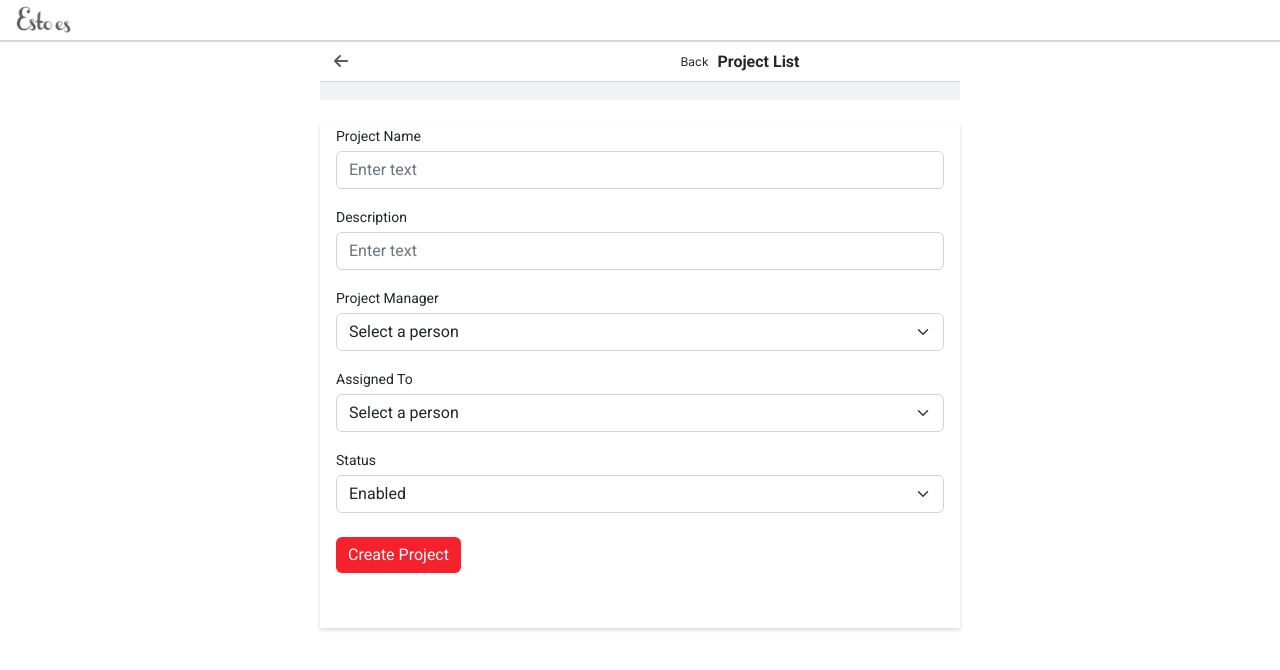
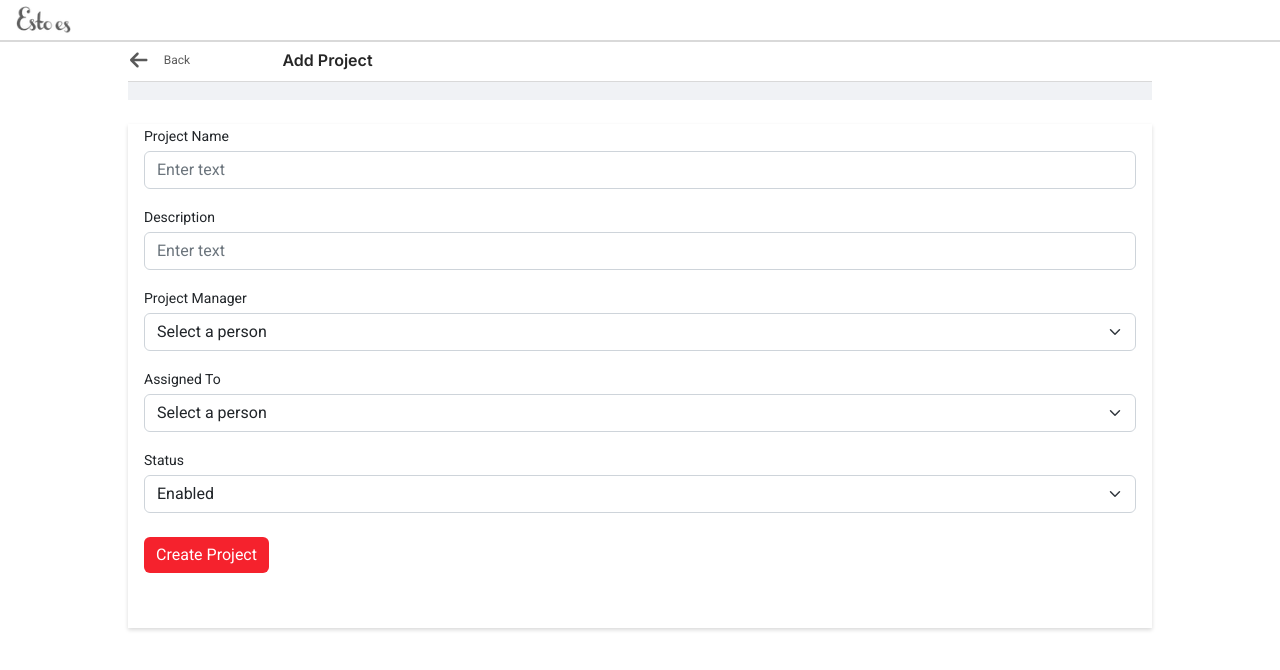
Before and after one commit to emiESPZ/estoes, a React (Create React App) app: page /create in a window 1280 px wide. Shown: the top 670 px of the page. Built offline with nearby package versions, Linux system fonts and the light colour scheme; the HTML template or start-up script is replaced by a standard one.

Commit message:
corrigiendo errores de responsive

```diff
--- a/src/components/NavBar.css
+++ b/src/components/NavBar.css
@@ -28,19 +28,6 @@
   margin-bottom: auto;
 }
 
-.back-text {
-  width: 28px;
-  height: 22px;
-  font-family: 'Inter', sans-serif;
-  font-style: normal;
-  font-weight: 400;
-  font-size: 12px;
-  color: rgba(0, 0, 0, 0.65);
-  margin-top: 10px;
-  margin-bottom: auto;
-  margin-left: 14px;
-}
-
 .nav-text {
   width: 100%;
   height: 40px;
@@ -60,7 +47,3 @@
   text-align: center;
   align-items: center;
 }
-
-.arrow {
-  margin-left: 16px;
-}
--- a/src/pages/AddProject.css
+++ b/src/pages/AddProject.css
@@ -31,31 +31,65 @@
   margin-bottom: auto;
 }
 
-.back-text {
-  font-family: 'Inter', sans-serif;
-  font-style: normal;
-  font-weight: 400;
-  font-size: 12px;
-  color: rgba(0, 0, 0, 0.65);
-  margin-top: 10px;
-  margin-bottom: auto;
-  margin-left: 110px;
-}
-
 .nav-text {
   width: 100%;
   height: 40px;
   background: #ffffff;
   box-shadow: inset 0px -1px 0px #d9d9d9;
 }
+
 .arrow {
   color: rgba(0, 0, 0, 0.65);
+  position: absolute;
+  margin-left: 18px;
+  right: 16.67%;
+  top: 50px;
+  bottom: 17.59%;
+}
+.edit-project {
+  position: absolute;
+  width: 91px;
+  height: 32px;
+  left: 90px;
+  top: 44px;
+
+  font-family: 'Inter', sans-serif;
+  font-style: normal;
+  font-weight: 600;
+  font-size: 16px;
+  line-height: 32px;
+  color: rgba(0, 0, 0, 0.85);
+}
+.back-text {
+  position: absolute;
+  width: 30px;
+  height: 22px;
+  margin-left: 12px;
+  margin-top: 10px;
+
+  /* @font-size-sm: 12px */
+
+  font-family: 'Inter', sans-serif;
+  font-style: normal;
+  font-weight: 400;
+  font-size: 12px;
+  line-height: 22px;
 }
 
-@media (min-width: 700px) {
+@media (min-width: 425px) {
   .projectsContainer {
-    width: 50%;
+    width: 80%;
     margin-left: auto;
+
     margin-right: auto;
   }
+  .arrow {
+    margin-left: 10%;
+  }
+  .back-text {
+    margin-left: 10%;
+  }
+  .edit-project {
+    margin-left: 15%;
+  }
 }
--- a/src/pages/AddProject.jsx
+++ b/src/pages/AddProject.jsx
@@ -62,33 +62,27 @@ const AddProject = () => {
   return (
     <>
       <div className='projectsContainer' key={formData.projectId}>
-        <div className='nav-text container'>
+        <div className='nav-text'>
           <Link to='/'>
             <FontAwesomeIcon
               className='arrow'
-              style={{ marginLeft: '2px' }}
+              style={{ fontSize: '20px' }}
               icon={faArrowLeft}
             />
           </Link>
-          <Link style={{ textDecoration: 'none' }} to='/'>
-            <p className='add-project-text'>
-              <p
-                style={{
-                  marginLeft: '-26rem',
-                  fontFamily: 'Inter',
-                  fontStyle: 'normal',
-                  fontWeight: '400',
-                  fontSize: '12px',
-                  marginTop: '0.9rem',
-                }}
-              >
-                Back
-              </p>
-              <p style={{ marginTop: '-2.3rem', marginLeft: '-18rem' }}>
-                Project List
-              </p>
-            </p>
-          </Link>
+
+          <div className='text-nav'>
+            <Link
+              className='back-text'
+              style={{ textDecoration: 'none' }}
+              to='/'
+            >
+              <p>Back</p>
+            </Link>
+            <Link style={{ textDecoration: 'none' }} to='/'>
+              <p className='edit-project'>Add Project</p>
+            </Link>
+          </div>
         </div>
         <div className='separadorGrueso'></div>
         <Form className='mt-4 form' onSubmit={handleSubmit}>
--- a/src/pages/EditProject.css
+++ b/src/pages/EditProject.css
@@ -13,7 +13,7 @@
   box-shadow: 0px 2px 4px rgba(0, 0, 0, 0.15);
 }
 
-.add-project-text {
+/* .text-nav {
   font-family: 'Inter', sans-serif;
   font-style: normal;
   font-weight: 600;
@@ -21,34 +21,47 @@
   color: rgba(0, 0, 0, 0.85);
   margin-top: 7px;
   margin-bottom: auto;
+  display: inline-block;
+} */
+.btn {
+  border: none;
 }
 
+.arrow {
+  color: rgba(0, 0, 0, 0.65);
+  position: absolute;
+  left: 2px;
+  right: 16.67%;
+  top: 50px;
+  bottom: 17.59%;
+}
+.edit-project {
+  position: absolute;
+  width: 91px;
+  height: 32px;
+  left: 90px;
+  top: 44px;
+
+  font-family: 'Inter', sans-serif;
+  font-style: normal;
+  font-weight: 600;
+  font-size: 16px;
+  line-height: 32px;
+  color: rgba(0, 0, 0, 0.85);
+}
 .back-text {
+  position: absolute;
+  width: 30px;
+  height: 22px;
+  left: 34px;
+  top: 39px;
+
+  /* @font-size-sm: 12px */
+
   font-family: 'Inter', sans-serif;
   font-style: normal;
   font-weight: 400;
   font-size: 12px;
-  color: rgba(0, 0, 0, 0.65);
-  margin-top: 10px;
-  margin-bottom: auto;
-  margin-left: 110px;
-}
-
-.nav-text {
-  width: 100%;
-  height: 40px;
-  background: #ffffff;
-  box-shadow: inset 0px -1px 0px #d9d9d9;
-}
-.arrow {
-  margin-left: 10px;
+  line-height: 22px;
   color: rgba(0, 0, 0, 0.65);
 }
-
-@media (min-width: 700px) {
-  .projectsContainer {
-    width: 50%;
-    margin-left: auto;
-    margin-right: auto;
-  }
-}
--- a/src/pages/EditProject.jsx
+++ b/src/pages/EditProject.jsx
@@ -81,33 +81,27 @@ const EditProject = () => {
   return (
     <>
       <div className='projectsContainer' key={projects.projectId}>
-        <div className='nav-text container'>
+        <div className='nav-text'>
           <Link to='/'>
             <FontAwesomeIcon
               className='arrow'
-              style={{ marginLeft: '2px' }}
+              style={{ fontSize: '20px' }}
               icon={faArrowLeft}
             />
           </Link>
-          <Link style={{ textDecoration: 'none' }} to='/'>
-            <p className='add-project-text'>
-              <p
-                style={{
-                  marginLeft: '-26rem',
-                  fontFamily: 'Inter',
-                  fontStyle: 'normal',
-                  fontWeight: '400',
-                  fontSize: '12px',
-                  marginTop: '0.9rem',
-                }}
-              >
-                Back
-              </p>
-              <p style={{ marginTop: '-2.3rem', marginLeft: '-18rem' }}>
-                Project List
-              </p>
-            </p>
-          </Link>
+
+          <div className='text-nav'>
+            <Link
+              className='back-text'
+              style={{ textDecoration: 'none' }}
+              to='/'
+            >
+              <p>Back</p>
+            </Link>
+            <Link style={{ textDecoration: 'none' }} to='/'>
+              <p className='edit-project'>Edit Project</p>
+            </Link>
+          </div>
         </div>
         <div className='separadorGrueso'></div>
         <Form className='mt-4 form' onSubmit={handleSubmit}>
@@ -191,7 +185,7 @@ const EditProject = () => {
             </Button>
           ) : (
             <Button
-              className='ms-3 me-3'
+              className='ms-3 me-3 btn'
               type='submit'
               style={{
                 backgroundColor: 'rgba(245, 34, 45, 1)',
```
